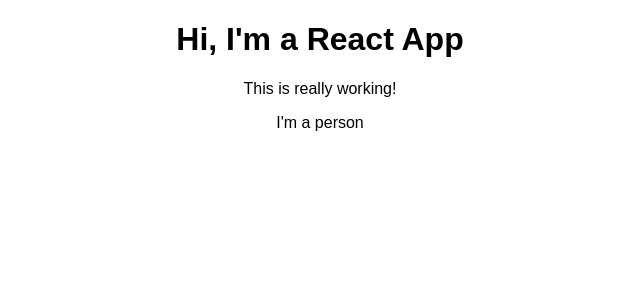
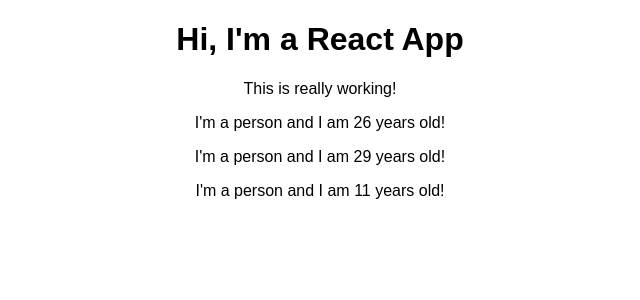
Before and after one commit to hardliver/reactPracticeUdemy, a React (Create React App) app: page / in a window 1280 px wide. Shown: the top 300 px of the page, without its empty margins (320-960 px from the left). Built offline with nearby package versions, Linux system fonts and the light colour scheme.

Commit message:
Outputting Dynamic Content

```diff
--- a/src/App.js
+++ b/src/App.js
@@ -9,6 +9,8 @@
         <h1>Hi, I'm a React App</h1>
         <p>This is really working!</p>
         <Person />
+        <Person />
+        <Person />
       </div>
     );
   }
--- a/src/Person/Person.js
+++ b/src/Person/Person.js
@@ -1,7 +1,7 @@
-import React, { Component } from 'react';
+import React from 'react';
 
 const person = () => {
-    return <p>I'm a person</p>
+    return <p>I'm a person and I am {Math.floor(Math.random() * 30)} years old!</p>
 }
 
 export default person;
```
